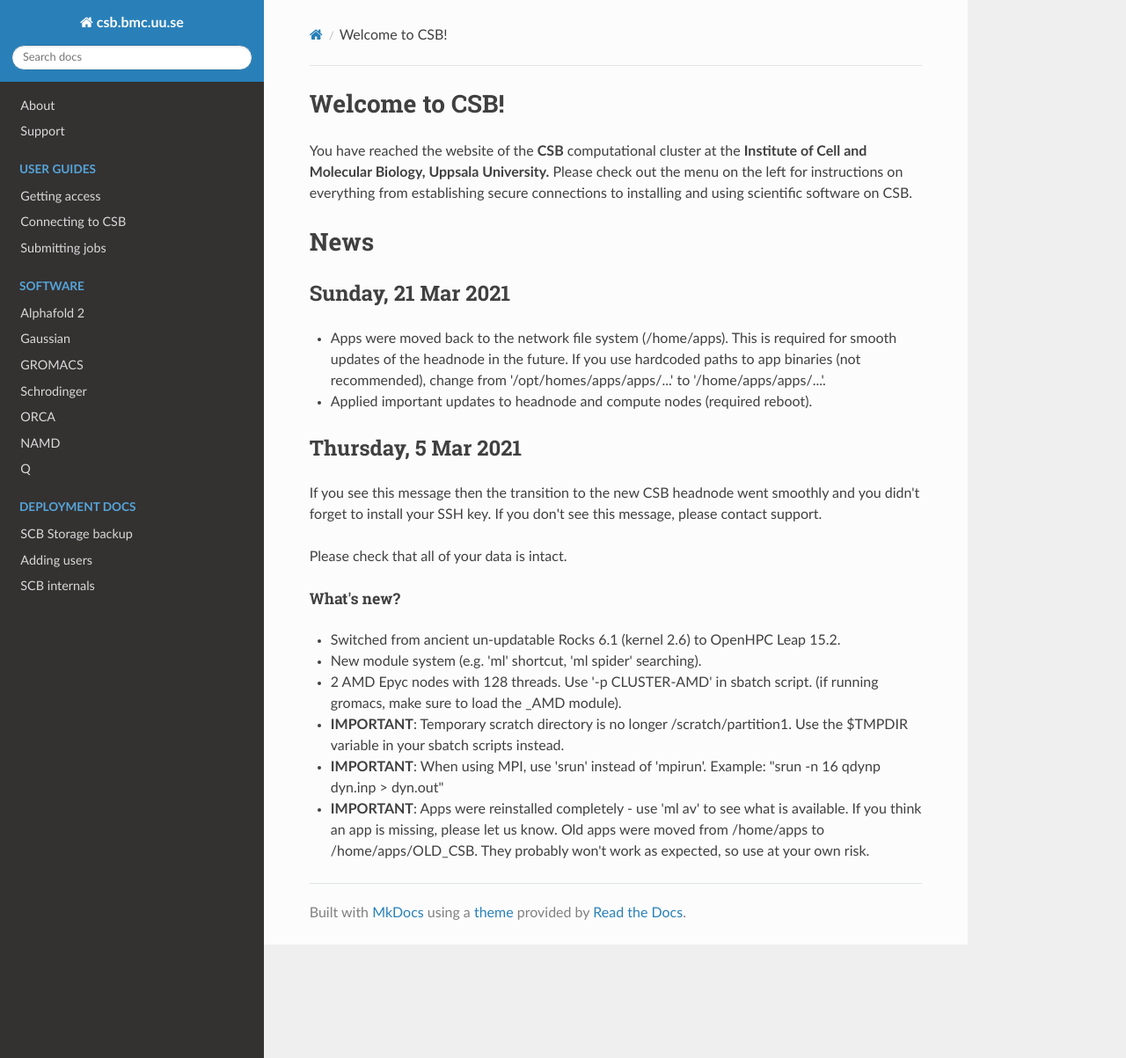
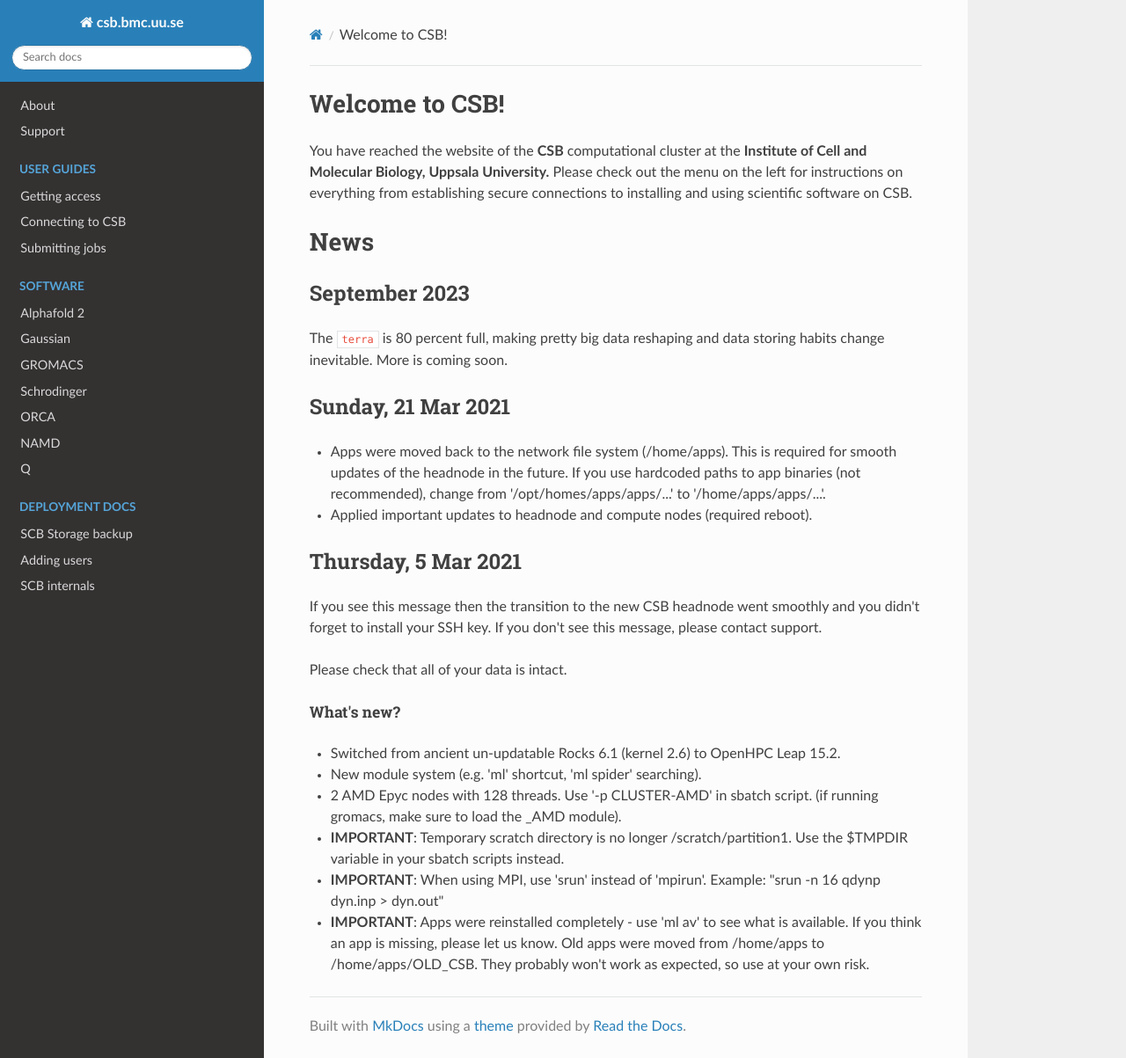
Before and after one commit to raalesir/csb_tech_docs, an MkDocs documentation site: the page built from docs/index.md, in a window 1280 px wide and 1203 px high. Shown: the whole window at 88% size. Built offline with MkDocs 1.6.1, drawn with Linux system fonts in a browser that asks for light colours; nearby versions of some CDN libraries.

Commit message:
terra is pretty full

```diff
--- a/docs/index.md
+++ b/docs/index.md
@@ -4,6 +4,11 @@ You have reached the website of the **CSB** computational cluster at the **Insti
 Please check out the menu on the left for instructions on everything from establishing secure connections to installing and using scientific software on CSB.
 
 # News
+
+## September 2023
+
+The `terra` is 80 percent full, making pretty big data reshaping and data storing
+habits change inevitable. More is coming soon.
 
 ## Sunday, 21 Mar 2021
 
```
